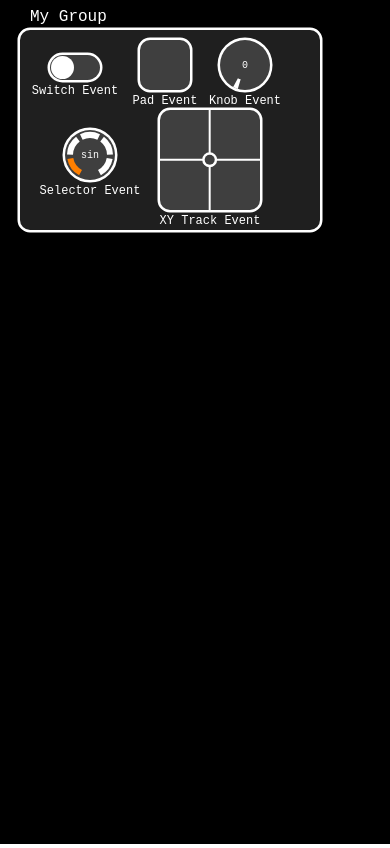
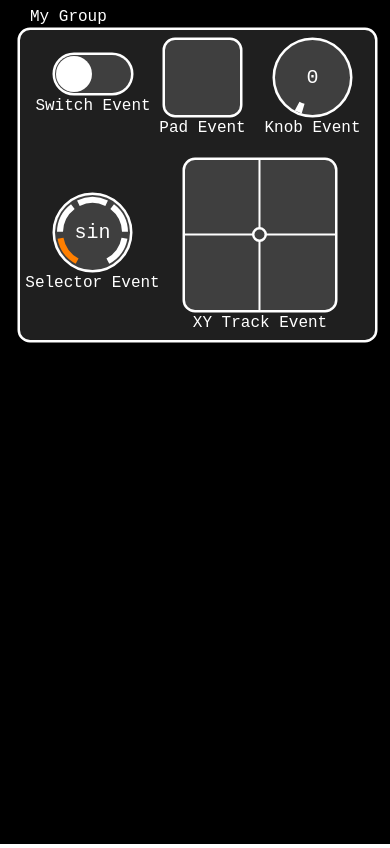
Before and after one commit to zetof/web-mobi, a website: page web_app/index.html in a window 390 px wide. Drawn offline with Linux system fonts and the light colour scheme.

Commit message:
Adapted sizes for smartphones

```diff
--- a/web_app/core/helpers.js
+++ b/web_app/core/helpers.js
@@ -5,3 +5,11 @@ function rad2Deg(rad) {
 function deg2Rad(deg) {
   return Math.PI * deg / 180;
 }
+
+function getPixels(val, size) {
+  if(val.indexOf("%") != -1)
+    return Math.round(parseInt(val.slice(0, -1)) * size / 100);
+  else if(val.indexOf("px") != -1)
+    return parseInt(val.slice(0, -2));
+  else return 0;
+}
--- a/web_app/core/knob.js
+++ b/web_app/core/knob.js
@@ -9,7 +9,7 @@ function Knob({panel, group, eventsDispatcher, oscSender, oscLabel, x, y, size,
     this.x += this.group.getX();
     this.y += this.group.getY();
   }
-  this.size = size || 50;
+  this.size = size || 75;
   this.color = color || new Color(255, 255, 255);
   this.onColor = onColor || new Color(190, 190, 190);
   this.offColor = offColor || new Color(63, 63, 63);
@@ -25,7 +25,7 @@ function Knob({panel, group, eventsDispatcher, oscSender, oscLabel, x, y, size,
   this.mouseY = y;
   if(this.caption != ""){
     this.context.fillStyle = this.color.rgb();
-    this.context.font = "12px monospace";
+    this.context.font = "16px monospace";
     this.context.textAlign = "center";
     this.context.textBaseline = "top";
     this.context.fillText(this.caption, this.x + this.size / 2, this.y + this.size + this.lineWidth);
@@ -84,7 +84,7 @@ Knob.prototype.draw = function(){
   this.context.arc(this.x + this.size / 2 , this.y + this.size / 2, (this.size - this.knobWidth) / 2, angle - 0.1, angle + 0.1);
   this.context.stroke();
   this.context.fillStyle = this.color.rgb();
-  this.context.font = "10px monospace";
+  this.context.font = "20px monospace";
   this.context.textAlign = "center";
   this.context.textBaseline = "middle";
   this.context.fillText(this.val, this.x + this.size / 2, this.y + this.size / 2);
--- a/web_app/core/main.css
+++ b/web_app/core/main.css
@@ -3,7 +3,3 @@ html, body {
   height: 100%;
   margin: 0;
 }
-
-canvas {
-  touch-action: none;
-}
--- a/web_app/core/pad.js
+++ b/web_app/core/pad.js
@@ -9,7 +9,7 @@ function Pad({panel, group, eventsDispatcher, oscSender, oscLabel, x, y, size, c
     this.x += this.group.getX();
     this.y += this.group.getY();
   }
-  this.size = size || 50;
+  this.size = size || 75;
   this.color = color || new Color(255, 255, 255);
   this.onColor = onColor || new Color(190, 190, 190);
   this.offColor = offColor || new Color(63, 63, 63);
@@ -19,7 +19,7 @@ function Pad({panel, group, eventsDispatcher, oscSender, oscLabel, x, y, size, c
   this.cornerSize = 10;
   if(this.caption != ""){
     this.context.fillStyle = this.color.rgb();
-    this.context.font = "12px monospace";
+    this.context.font = "16px monospace";
     this.context.textAlign = "center";
     this.context.textBaseline = "top";
     this.context.fillText(this.caption, this.x + this.size / 2, this.y + this.size + this.lineWidth);
--- a/web_app/core/panel.js
+++ b/web_app/core/panel.js
@@ -3,9 +3,9 @@ function Panel(color) {
     color = new Color(0, 0, 0);
   }
   canvas = document.createElement('canvas');
+  canvas.style.backgroundColor = color.rgb();
   canvas.width = window.innerWidth;
   canvas.height = window.innerHeight;
-  canvas.style.backgroundColor = color.rgb();
   body = document.getElementsByTagName("body")[0];
   body.appendChild(canvas);
   this.canvas = canvas;
@@ -14,8 +14,16 @@ function Panel(color) {
 
 Panel.prototype.getCanvas = function() {
   return this.canvas;
-};
+}
 
 Panel.prototype.getContext = function() {
   return this.context;
-};
+}
+
+Panel.prototype.getWidth = function() {
+  return this.canvas.width;
+}
+
+Panel.prototype.getHeight = function() {
+  return this.canvas.height;
+}
--- a/web_app/core/selector.js
+++ b/web_app/core/selector.js
@@ -9,7 +9,7 @@ function Selector({panel, group, eventsDispatcher, oscSender, oscLabel, x, y, si
     this.x += this.group.getX();
     this.y += this.group.getY();
   }
-  this.size = size || 50;
+  this.size = size || 75;
   this.color = color || new Color(255, 255, 255);
   this.onColor = onColor || new Color(190, 190, 190);
   this.offColor = offColor || new Color(63, 63, 63);
@@ -21,7 +21,7 @@ function Selector({panel, group, eventsDispatcher, oscSender, oscLabel, x, y, si
   this.selectorWidth = 10;
   if(this.caption != ""){
     this.context.fillStyle = this.color.rgb();
-    this.context.font = "12px monospace";
+    this.context.font = "16px monospace";
     this.context.textAlign = "center";
     this.context.textBaseline = "top";
     this.context.fillText(this.caption, this.x + this.size / 2, this.y + this.size + this.lineWidth);
@@ -64,7 +64,7 @@ Selector.prototype.draw = function() {
     this.context.stroke();
   }
   this.context.fillStyle = this.color.rgb();
-  this.context.font = "10px monospace";
+  this.context.font = "20px monospace";
   this.context.textAlign = "center";
   this.context.textBaseline = "middle";
   this.context.fillText(this.array[this.index], this.x + this.size / 2, this.y + this.size / 2);
--- a/web_app/core/switch.js
+++ b/web_app/core/switch.js
@@ -9,8 +9,8 @@ function Switch({panel, group, eventsDispatcher, oscSender, oscLabel, x, y, widt
     this.x += this.group.getX();
     this.y += this.group.getY();
   }
-  this.width = width || 50;
-  this.height = height || 25;
+  this.width = width || 76;
+  this.height = height || 38;
   this.color = color || new Color(255, 255, 255);
   this.onColor = onColor || new Color(190, 190, 190);
   this.offColor = offColor || new Color(63, 63, 63);
@@ -19,7 +19,7 @@ function Switch({panel, group, eventsDispatcher, oscSender, oscLabel, x, y, widt
   this.lineWidth = 5;
   if(this.caption != ""){
     this.context.fillStyle = this.color.rgb();
-    this.context.font = "12px monospace";
+    this.context.font = "16px monospace";
     this.context.textAlign = "center"
     this.context.textBaseline = "top"
     this.context.fillText(this.caption, this.x + this.width / 2, this.y + this.height + this.lineWidth)
--- a/web_app/core/xy_track.js
+++ b/web_app/core/xy_track.js
@@ -9,7 +9,7 @@ function XYTrack({panel, group, eventsDispatcher, oscSender, oscLabel, x, y, siz
     this.x += this.group.getX();
     this.y += this.group.getY();
   }
-  this.size = size || 100;
+  this.size = size || 150;
   this.color = color || new Color(255, 255, 255);
   this.onColor = onColor || new Color(190, 190, 190);
   this.offColor = offColor || new Color(63, 63, 63);
@@ -25,7 +25,7 @@ function XYTrack({panel, group, eventsDispatcher, oscSender, oscLabel, x, y, siz
   this.pos = this.computePos();
   if(this.caption != ""){
     this.context.fillStyle = this.color.rgb();
-    this.context.font = "12px monospace";
+    this.context.font = "16px monospace";
     this.context.textAlign = "center";
     this.context.textBaseline = "top";
     this.context.fillText(this.caption, this.x + this.size / 2, this.y + this.size + this.lineWidth);
--- a/web_app/index.html
+++ b/web_app/index.html
@@ -25,12 +25,12 @@
       osc_1 = new OscSender({baseUrl:"192.168.1.7"});
       l_1 = new Light();
       osc_1.subscribe("/metronome", l_1.blink)  ;
-      g_1 = new Group({panel:myPanel, x:20, y:30, width:300, height:200, caption:"My Group"})
-      s_1 = new Switch({panel:myPanel, group:g_1, eventsDispatcher:ed_1, oscSender:osc_1, oscLabel:"s_1", x:30, y:25, onColor:new Color(255, 127, 0), caption:"Switch Event", val:0});
-      p_1 = new Pad({panel:myPanel, group:g_1, eventsDispatcher:ed_1, oscSender:osc_1, oscLabel:"p_1", x:120, y:10, onColor:new Color(0, 0, 255), caption:"Pad Event"});
-      k_1 = new Knob({panel:myPanel, group:g_1, eventsDispatcher:ed_1, oscSender:osc_1, oscLabel:"k_1", x:200, y:10, onColor:new Color(0, 255, 0), caption:"Knob Event"});
-      se_1 = new Selector({panel:myPanel, group:g_1, eventsDispatcher:ed_1, oscSender:osc_1, oscLabel:"se_1", x:45, y:100, onColor:new Color(255, 127, 0), caption:"Selector Event", array:["sin", "sqr", "saw", "tri", "ns"]});
-      t_1 = new XYTrack({panel:myPanel, group:g_1, eventsDispatcher:ed_1, oscSender:osc_1, oscLabel:"t_1", x:140, y:80, onColor:new Color(0, 0, 255), caption:"XY Track Event"});
+      g_1 = new Group({panel:myPanel, x:20, y:30, width:355, height:310, caption:"My Group"})
+      s_1 = new Switch({panel:myPanel, group:g_1, eventsDispatcher:ed_1, oscSender:osc_1, oscLabel:"s_1", x:35, y:25, onColor:new Color(255, 127, 0), caption:"Switch Event", val:0});
+      p_1 = new Pad({panel:myPanel, group:g_1, eventsDispatcher:ed_1, oscSender:osc_1, oscLabel:"p_1", x:145, y:10, onColor:new Color(0, 0, 255), caption:"Pad Event"});
+      k_1 = new Knob({panel:myPanel, group:g_1, eventsDispatcher:ed_1, oscSender:osc_1, oscLabel:"k_1", x:255, y:10, onColor:new Color(0, 255, 0), caption:"Knob Event"});
+      se_1 = new Selector({panel:myPanel, group:g_1, eventsDispatcher:ed_1, oscSender:osc_1, oscLabel:"se_1", x:35, y:165, onColor:new Color(255, 127, 0), caption:"Selector Event", array:["sin", "sqr", "saw", "tri", "ns"]});
+      t_1 = new XYTrack({panel:myPanel, group:g_1, eventsDispatcher:ed_1, oscSender:osc_1, oscLabel:"t_1", x:165, y:130, onColor:new Color(0, 0, 255), caption:"XY Track Event"});
     </script>
   </body>
 </html>
```
